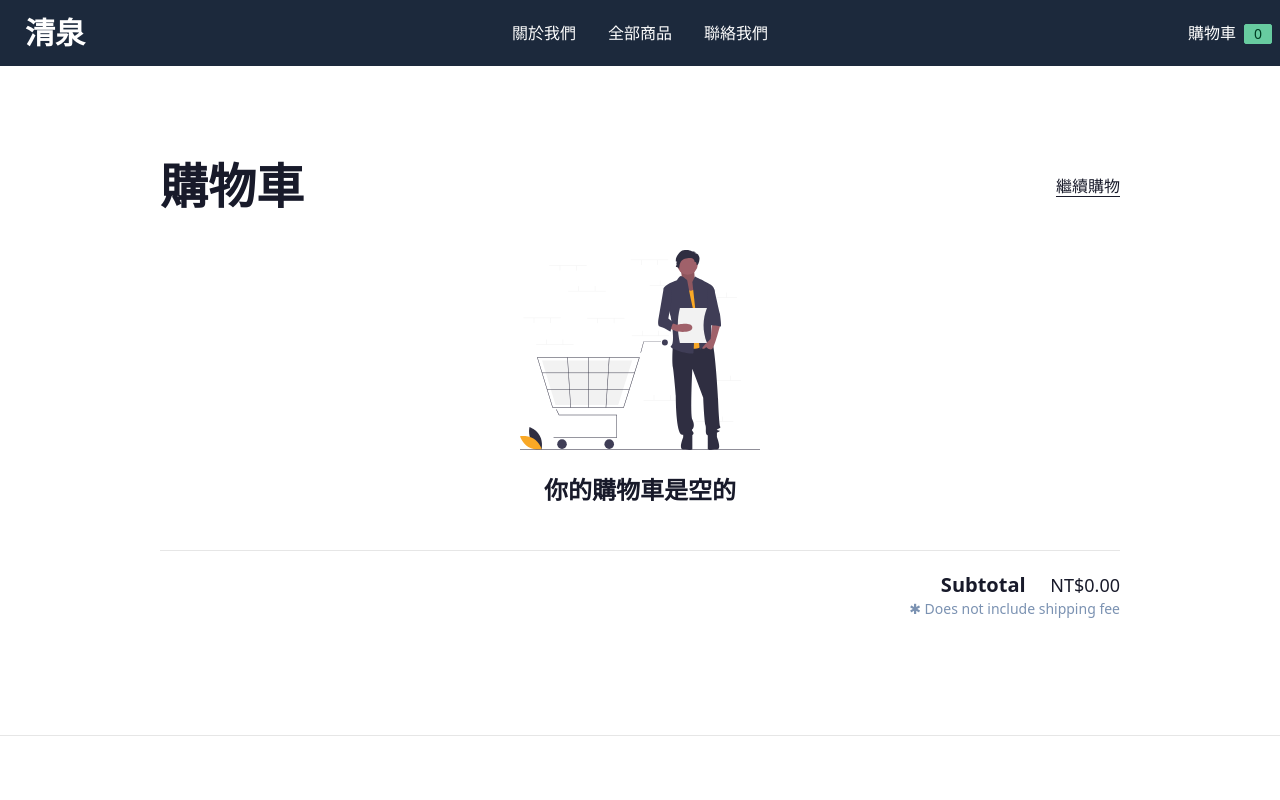
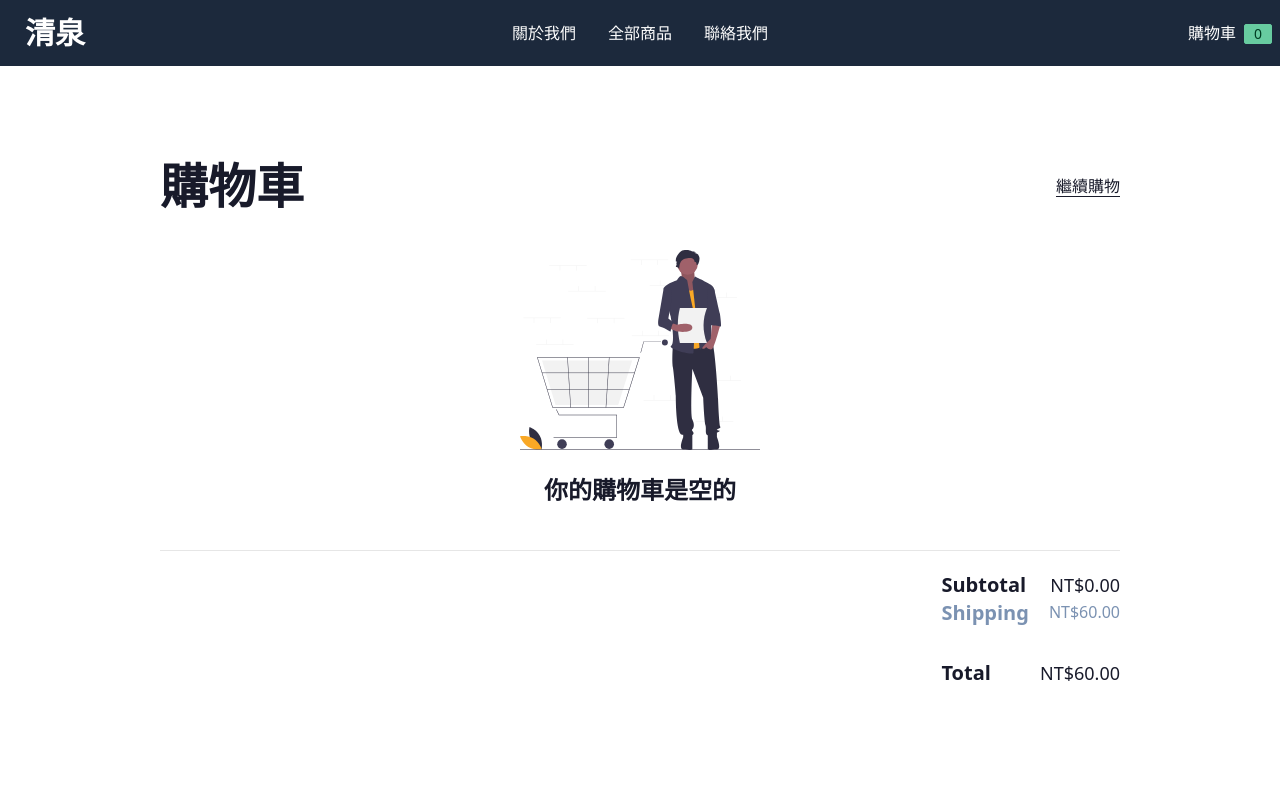
Before and after one commit to msunji/spring-publications-tw, a Next.js app: page /cart in a window 1280 px wide. Shown: the top 800 px of the page. Built offline with nearby package versions, Linux system fonts and the light colour scheme.

Commit message:
Add shipping fee to cost

```diff
--- a/pages/api/submit-order.ts
+++ b/pages/api/submit-order.ts
@@ -12,7 +12,7 @@ type OrderData = {
     email: string,
     orderId: string,
     cartDetails: Array<CartItemType>,
-    total: number
+    totalWShipping: number
   }
 }
 
@@ -55,6 +55,7 @@ function sendMail(orderData : OrderData) {
 
 export default function handler(req: NextApiRequest, res: NextApiResponse) {
   const { fullName, email, orderId, cartDetails, total } = req.body;
+  const totalWShipping = total + 60;
 
   try {
     if(!fullName || !email || !cartDetails) {
@@ -62,8 +63,8 @@ export default function handler(req: NextApiRequest, res: NextApiResponse) {
         data: "Customer details and cart details seem to be empty."
       })
     }
-    sendMail({ data: { fullName, email, orderId, cartDetails, total } });
-    res.status(200).json({ data: { fullName, email, orderId, cartDetails, total } });
+    sendMail({ data: { fullName, email, orderId, cartDetails, totalWShipping } });
+    res.status(200).json({ data: { fullName, email, orderId, cartDetails, totalWShipping } });
   } catch (err) {
     res.status(500).send({ error: "Failed to fetch data" });
   }
--- a/pages/cart.tsx
+++ b/pages/cart.tsx
@@ -30,6 +30,8 @@ export default function Page() {
     setCartState(cart);
   }, [cart])
 
+  console.log(totalCost);
+
   return (
     <>
       <section className="section-divider">
@@ -45,10 +47,11 @@ export default function Page() {
           </div>
           <div className=" border-base-200 py-5 justify-end flex border-t border-base-400">
             <div>
-              <p className="text-right text-lg">
+              <p className="flex justify-between text-lg">
                 <span className="mr-5 text-xl"><b>Subtotal</b></span> NT${totalCost}.00<br />
               </p>
-              <p className="text-sm text-secondary">✱ Does not include shipping fee</p>
+              <p className="flex justify-between text-secondary"><span className="mr-5 text-xl mb-8"><b>Shipping</b></span> <span>NT$60.00</span></p>
+              <p className="text-lg flex justify-between"><span className="mr-5 text-xl"><b>Total</b></span> <span>NT${totalCost + 60}.00</span></p>
             </div>
           </div>
         </div>
--- a/store/store.ts
+++ b/store/store.ts
@@ -28,13 +28,11 @@ const getTotalItems = (cart:Array<CartItemType>) => {
 }
 
 const getTotalCost = (cart:Array<CartItemType>) => {
-  const subTotal = cart
+  return cart
   .map(item => {
     return item.quantity * item.price
   })
   .reduce((prev, curr) => prev + curr, 0);
-  // Add flat rate of 60NTD for shipping
-  return subTotal + 60;
 }
 
 // Create cart store
```
